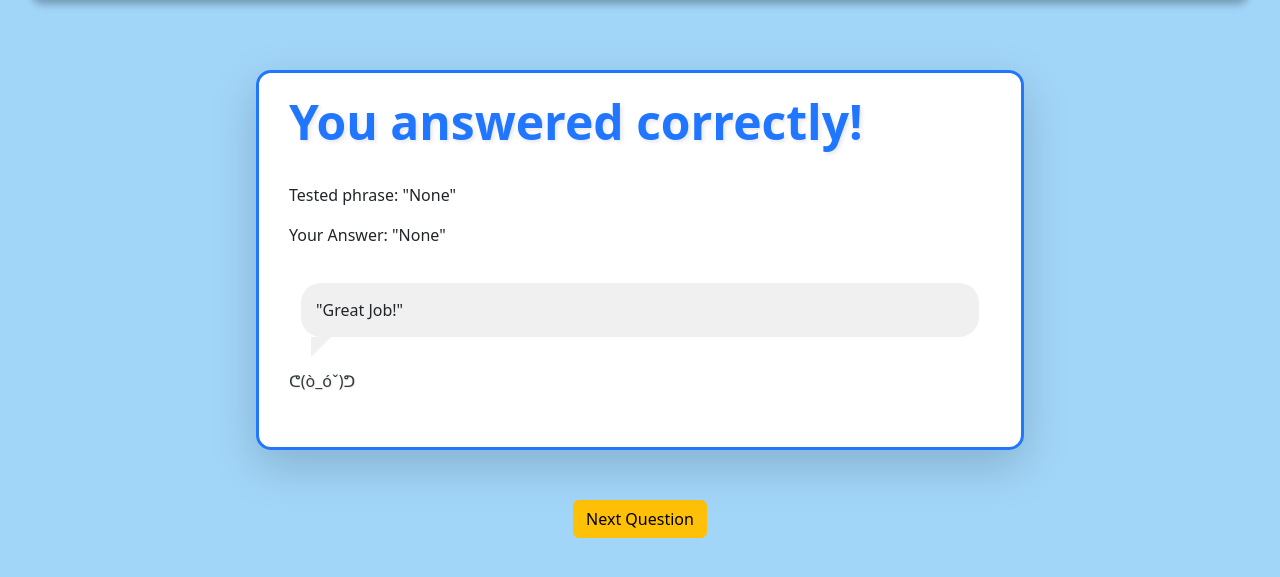
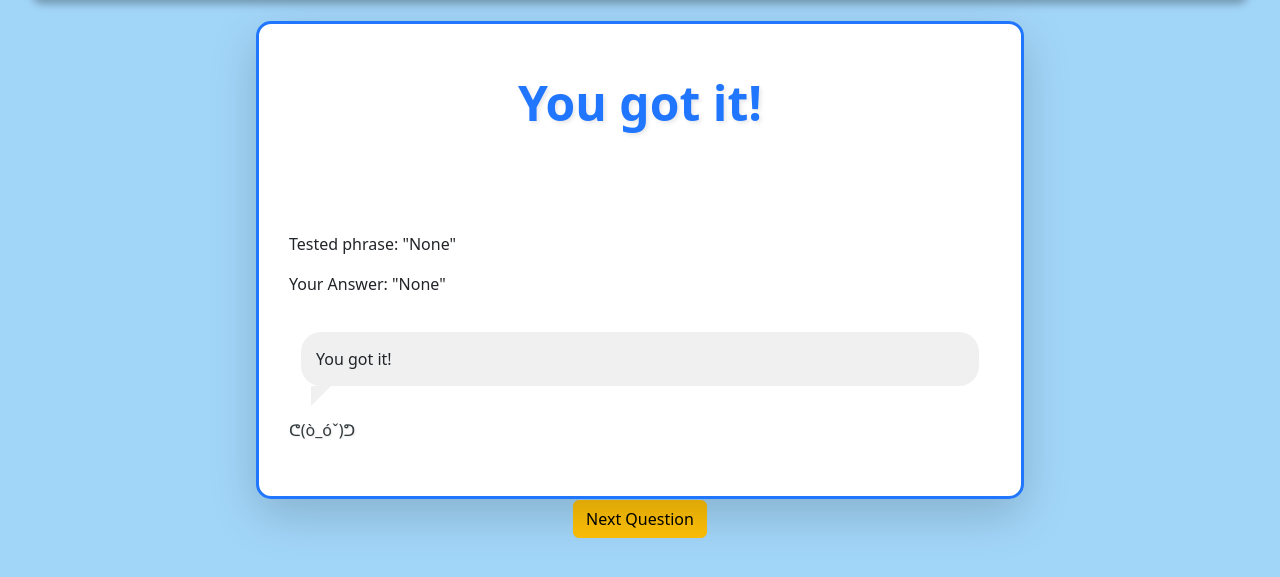
Before and after one commit to UCCS-CS4300-5300/Group5-fall2024, a Django app: page /quiz/quiz_correct/ in a window 1280 px wide. Shown: the part 100-677 px from the top of the page. Run offline with Django 4.2, Linux system fonts and the light colour scheme; the visitor is signed in with stand-in values (Sample User, id 1).

Commit message:
Fixed dynamic scaling issues with quiz headers

```diff
--- a/Chit-Chatty/myproject/home/static/home/css/styles.css
+++ b/Chit-Chatty/myproject/home/static/home/css/styles.css
@@ -138,7 +138,47 @@
     background: rgba(255, 255, 255, 0.3);
 }
 
+/* Quiz Start */
+.card-title {
+    position: absolute;
+    top: 20px;
+    left: 30px;
+    font-size: clamp(10px, 5vw, 48px); /* Dynamically adjusts font size between 24px and 48px */
+    color: #2176FF;
+    font-weight: bold;
+    text-shadow: 2px 2px 4px rgba(0, 0, 0, 0.1);
+    word-wrap: break-word; /* Ensures long words break */
+    text-align: center; /* Centers the title */
+    width: 90%; /* Ensures the title fits within the card */
+}
 
+
+/* Quiz Question styles */
+
+/* Shared styling for all quiz headers */
+.quiz-header {
+    font-size: 5vw; /* Dynamic font size based on viewport width */
+    color: #2176FF; /* Consistent header color */
+    font-weight: bold; /* Bold font for prominence */
+    text-align: center; /* Center-align all headers */
+    text-shadow: 2px 2px 4px rgba(0, 0, 0, 0.1); /* Add shadow for styling */
+    line-height: 1.2; /* Ensure readability */
+    margin: 20px 0; /* Consistent spacing */
+}
+
+/* Adjust font size for smaller screens */
+@media (max-width: 768px) {
+    .quiz-header {
+        font-size: 6vw; /* Slightly larger on small screens */
+    }
+}
+
+/* Adjust font size for larger screens */
+@media (min-width: 1200px) {
+    .quiz-header {
+        font-size: 3rem; /* Fixed size for very wide screens */
+    }
+}
 
 
 /* speech bubble for chit
--- a/Chit-Chatty/myproject/home/templates/quiz/quiz_correct.html
+++ b/Chit-Chatty/myproject/home/templates/quiz/quiz_correct.html
@@ -1,4 +1,5 @@
 {% extends "home/base_template.html" %}
+{% load static %}
 
 {% block content %}
 <!-- Card containing Chit -->
@@ -6,9 +7,10 @@
     <div class="card shadow-lg"
         style="width: 60%; padding: 30px; border: 3px solid #2176FF; border-radius: 15px; position: relative; background: #ffffff;">
         <!-- Question Header -->
-        <h1 class="card-title"
-            style="position: absolute; top: 20px; left: 30px; font-size: 48px; color: #2176FF; font-weight: bold; text-shadow: 2px 2px 4px rgba(0, 0, 0, 0.1);">
-            You answered correctly!</h1>
+        <h1 class="quiz-header"
+            style="font-size: clamp(24px, 5vw, 48px); color: #2176FF; font-weight: bold; text-shadow: 2px 2px 4px rgba(0, 0, 0, 0.1); width: 100%; text-align: center; white-space: normal; margin: 20px 0;">
+            {{ feedback }}
+        </h1>
         <div class="d-flex flex-column justify-content-center align-items-left" style="margin-top: 80px;">
             <p>Tested phrase: "{{ question }}"</p>
             <p>Your Answer: "{{ user_answer }}"</p>
@@ -17,7 +19,7 @@
         <div class="d-flex flex-column justify-content-center align-items-left" style="margin-top: 20px;">
             <div class="container mt-0">
                 <div class="speech-bubble">
-                    "Great Job!"
+                    {{ feedback }}
                 </div>
             </div>
             <p></p>
--- a/Chit-Chatty/myproject/home/templates/quiz/quiz_recap.html
+++ b/Chit-Chatty/myproject/home/templates/quiz/quiz_recap.html
@@ -7,7 +7,7 @@
         style="width: 60%; padding: 30px; border: 3px solid #2176FF; border-radius: 15px; position: relative; background: #ffffff;">
         <!-- Question Header -->
         <h1 class="card-title"
-            style="position: absolute; top: 20px; left: 30px; font-size: 48px; color: #2176FF; font-weight: bold; text-shadow: 2px 2px 4px rgba(0, 0, 0, 0.1);">
+            style="position: absolute; top: 20px; left: 30px; font-size: clamp(24px, 5vw, 48px); color: #2176FF; font-weight: bold; text-shadow: 2px 2px 4px rgba(0, 0, 0, 0.1); width: 90%; text-align: center; white-space: normal;">
             Quiz Results
         </h1>
         <div class="d-flex flex-column justify-content-center align-items-center" style="margin-top: 80px;">
```
Also changed, not shown: Chit-Chatty/myproject/home/templates/quiz/quiz_incorrect.html (+4 -3 lines), Chit-Chatty/myproject/home/templates/quiz/quiz_question.html (+13 -11 lines), Chit-Chatty/myproject/home/templates/quiz/quiz_start.html (+6 -6 lines), Chit-Chatty/myproject/home/templates/home/base_template.html (line endings or trailing spaces).
